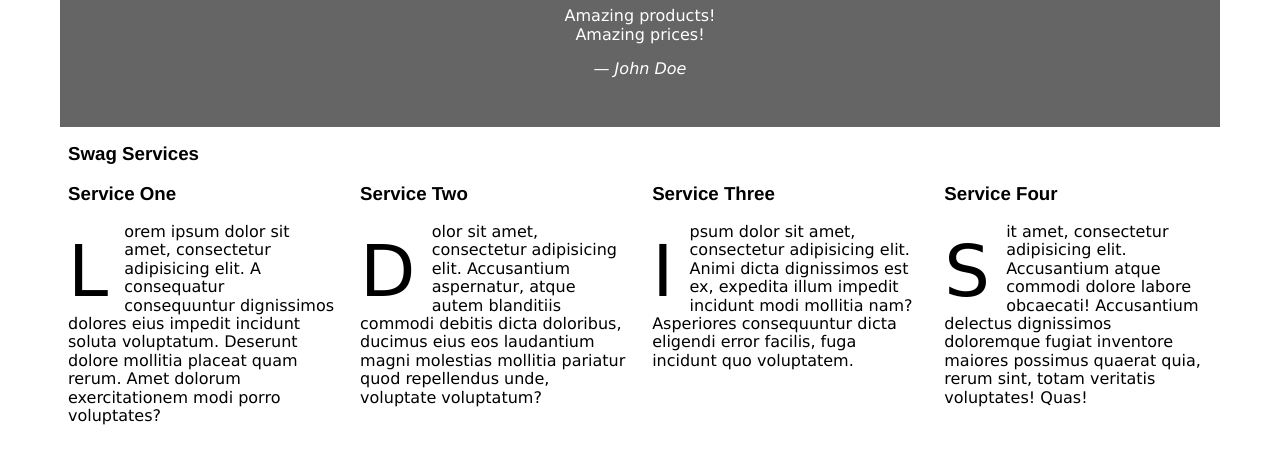
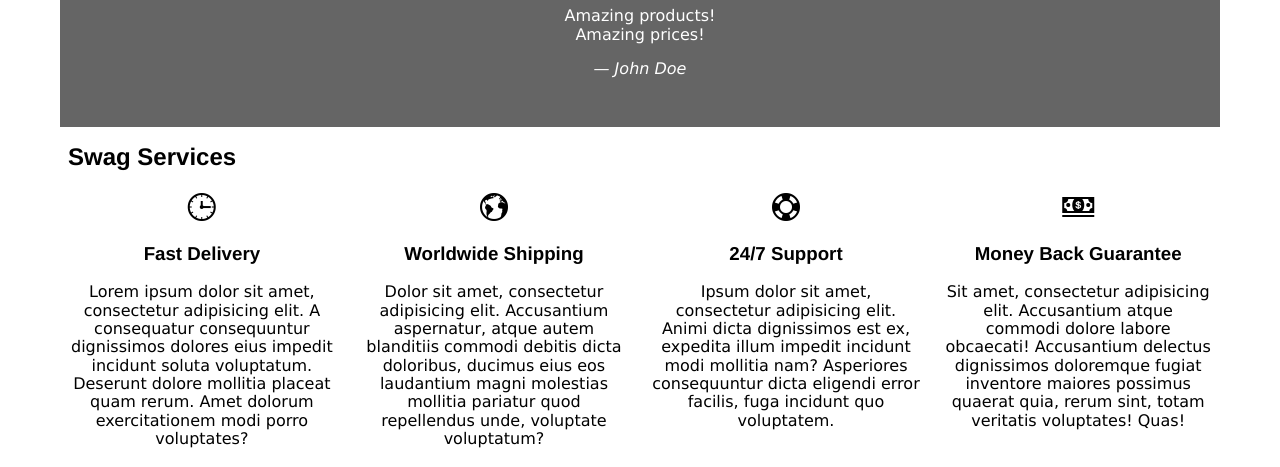
Before and after one commit to kangleyu/mastering-sass, a website: page index.html in a window 1280 px wide. Shown: the part 1358-1825 px from the top of the page. Drawn offline with nearby package versions, Linux system fonts and the light colour scheme; placeholder pictures from the web are drawn by us; files whose address does not match are found by name; a web font is replaced by a local one.

Commit message:
add them for service section

```diff
--- a/assets/scss/theme/_color.scss
+++ b/assets/scss/theme/_color.scss
@@ -61,3 +61,7 @@ $theme: (
     }
   }
 }
+
+.service [class^="ion-"] {
+  color: get($theme, color, primary);
+}
--- a/assets/scss/theme/_typography.scss
+++ b/assets/scss/theme/_typography.scss
@@ -23,9 +23,18 @@ h1, h2, h3, h4, h5, h6 {
   font-family: $heading-font-family;
 }
 
-.service > p {
-  @include dropcap;
+.service {
+  text-align: center;
+
+  [class^="ion-"] {
+    font-size: 2em;
+    padding-bottom: 0.5em;
+  }
 }
+
+// .service > p {
+//   @include dropcap;
+// }
 
 .subfooter-widget-section-text > p {
   @include dropcap;
--- a/index.html
+++ b/index.html
@@ -306,29 +306,33 @@
       </div>
     </section>
     <section class="services">
-      <h3 class="services-title">Swag Services</h3>
+      <h2 class="services-title">Swag Services</h2>
       <div class="container">
         <article class="service">
-          <h3 class="service-title">Service One</h3>
+          <div class="ion-clock"></div>
+          <h3 class="service-title">Fast Delivery</h3>
           <p>
             Lorem ipsum dolor sit amet, consectetur adipisicing elit. A consequatur consequuntur dignissimos dolores eius impedit incidunt
             soluta voluptatum. Deserunt dolore mollitia placeat quam rerum. Amet dolorum exercitationem modi porro voluptates?
           </p>
         </article>
         <article class="service">
-          <h3 class="service-title">Service Two</h3>
+          <div class="ion-earth"></div>
+          <h3 class="service-title">Worldwide Shipping</h3>
           <p>
             Dolor sit amet, consectetur adipisicing elit. Accusantium aspernatur, atque autem blanditiis commodi debitis dicta doloribus, ducimus eius eos laudantium magni molestias mollitia pariatur quod repellendus unde, voluptate voluptatum?
           </p>
         </article>
         <article class="service">
-          <h3 class="service-title">Service Three</h3>
+          <div class="ion-help-buoy"></div>
+          <h3 class="service-title">24/7 Support</h3>
           <p>
             Ipsum dolor sit amet, consectetur adipisicing elit. Animi dicta dignissimos est ex, expedita illum impedit incidunt modi mollitia nam? Asperiores consequuntur dicta eligendi error facilis, fuga incidunt quo voluptatem.
           </p>
         </article>
         <article class="service">
-          <h3 class="service-title">Service Four</h3>
+          <div class="ion-cash"></div>
+          <h3 class="service-title">Money Back Guarantee</h3>
           <p>
             Sit amet, consectetur adipisicing elit. Accusantium atque commodi dolore labore obcaecati! Accusantium delectus dignissimos doloremque fugiat inventore maiores possimus quaerat quia, rerum sint, totam veritatis voluptates! Quas!
           </p>
```
Also changed, not shown: assets/css/style.css, 1 other file.
